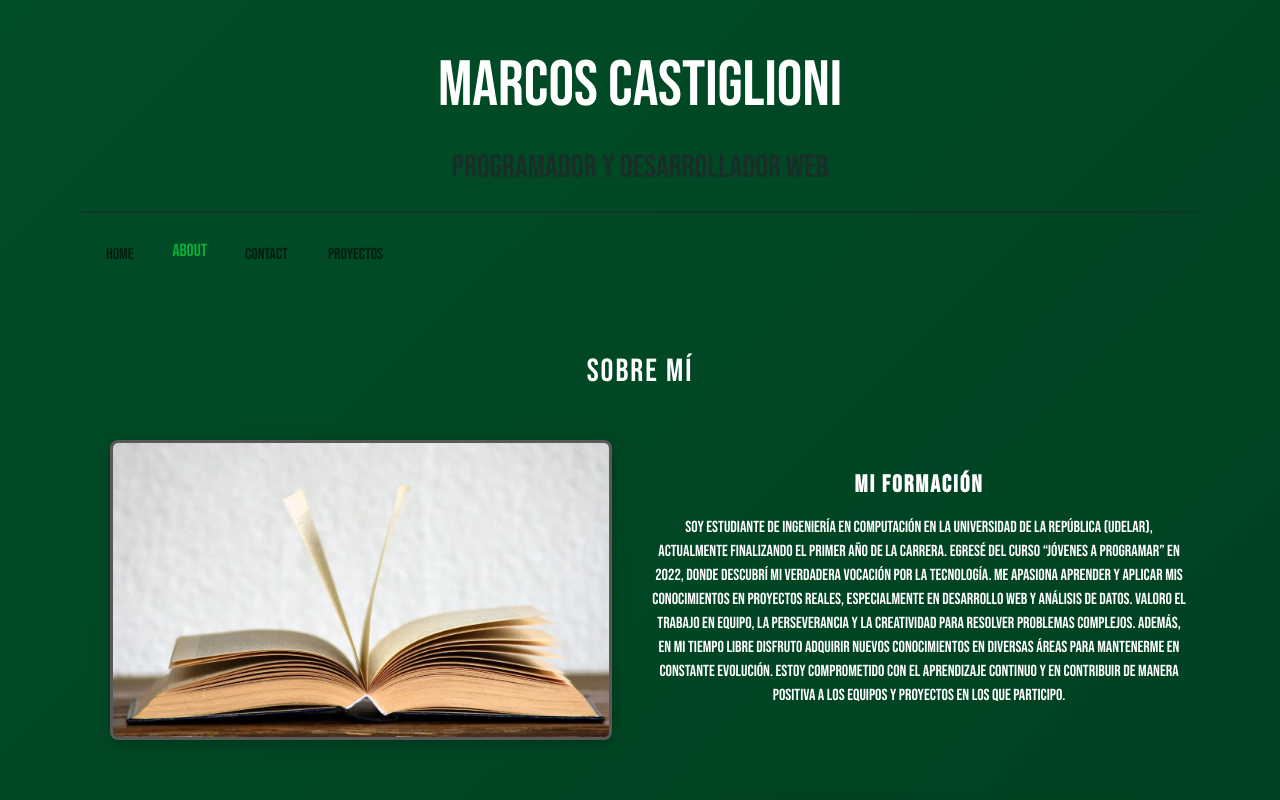
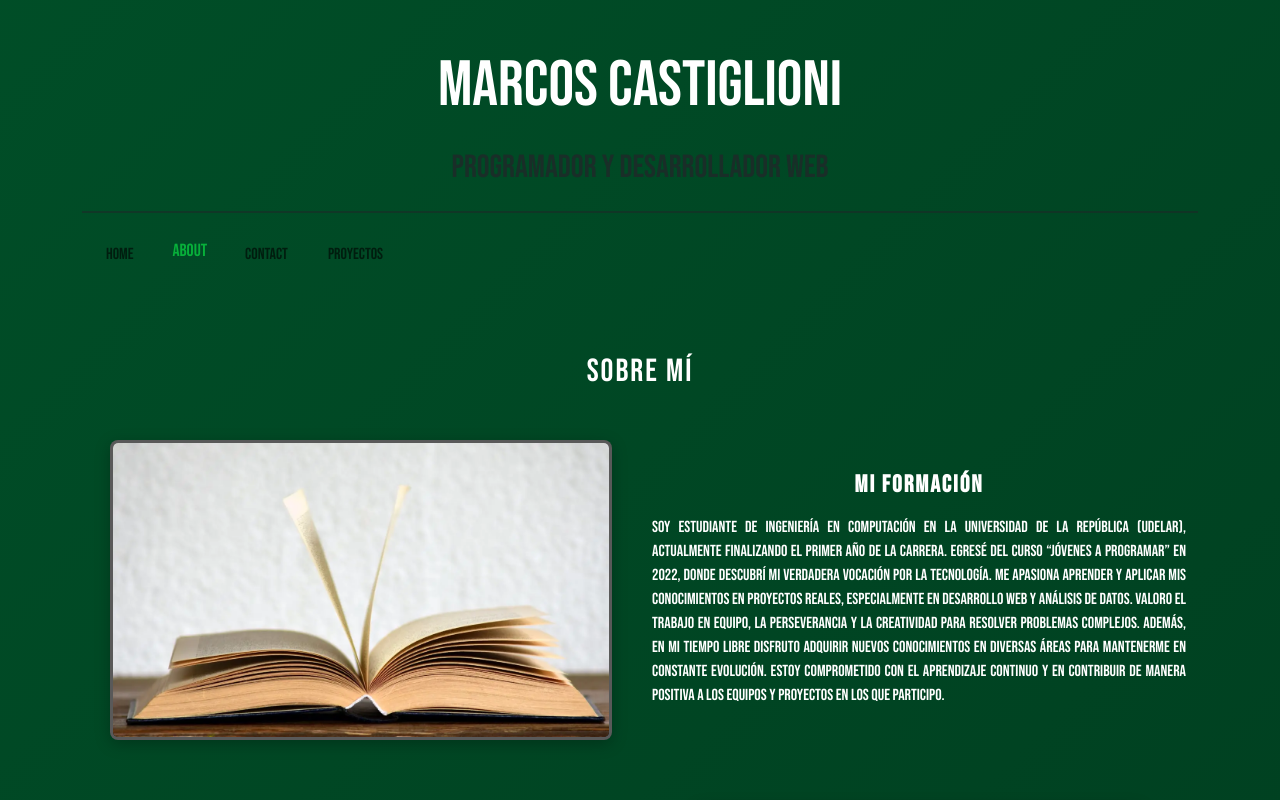
Before and after one commit to marcoscastig/personalPortfolio, a React (Vite) app: page /#/about in a window 1280 px wide. Shown: the top 800 px of the page. Built offline with nearby package versions, Linux system fonts and the light colour scheme; a web font is replaced by a local one.

Commit message:
probando netklifi

```diff
--- a/src/pages/About.jsx
+++ b/src/pages/About.jsx
@@ -74,7 +74,7 @@ export default function About() {
             <h4 className="text-white fw-bold" style={{ textTransform: "uppercase", letterSpacing: "2px", marginBottom: "1rem" }}>
               {sec.title}
             </h4>
-            <p className="text-white" style={{ lineHeight: 1.5, fontWeight: 400 }}>
+            <p className="text-white" style={{ lineHeight: 1.5, fontWeight: 400, textAlign: "justify" }}>
               {sec.text}
             </p>
           </div>
```
